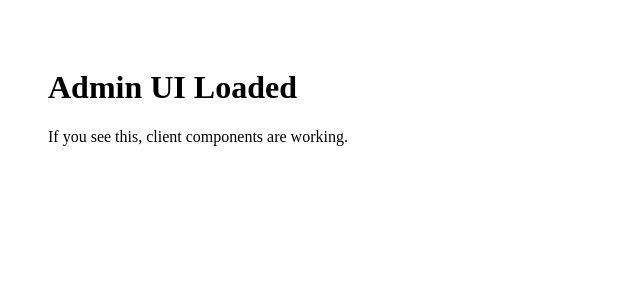
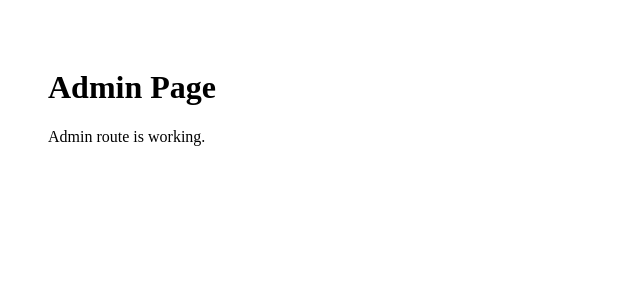
Before and after one commit to samm329-ui/webDoc, a Next.js app: page /admin in a window 1280 px wide. Shown: the top 300 px of the page, without its empty margins (0-640 px from the left). Built offline with nearby package versions, Linux system fonts and the light colour scheme.

Commit message:
Update admin route baseline

```diff
--- a/src/app/admin/page.tsx
+++ b/src/app/admin/page.tsx
@@ -1,7 +1,10 @@
 export const dynamic = "force-dynamic";
 
-import AdminUI from "./ui";
-
 export default function AdminPage() {
-  return <AdminUI />;
+  return (
+    <main style={{ padding: 40 }}>
+      <h1>Admin Page</h1>
+      <p>Admin route is working.</p>
+    </main>
+  );
 }
```
